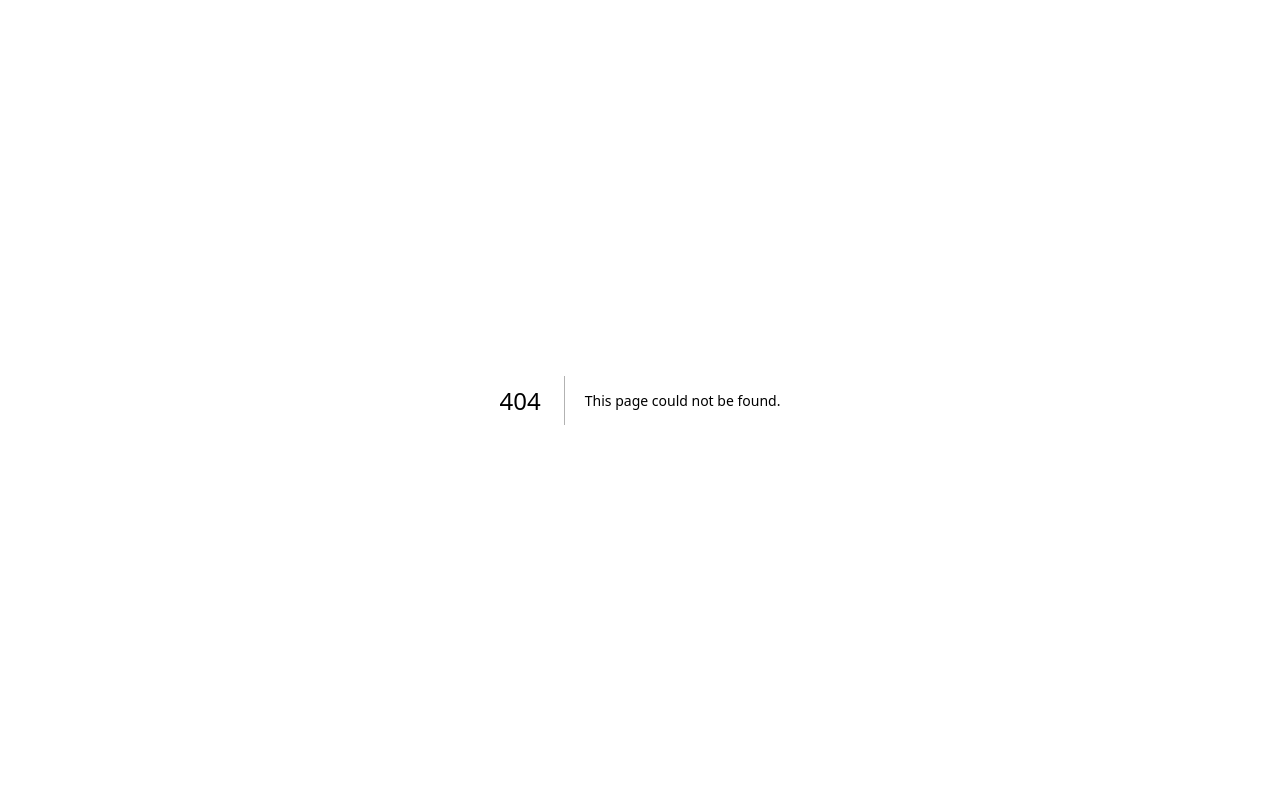
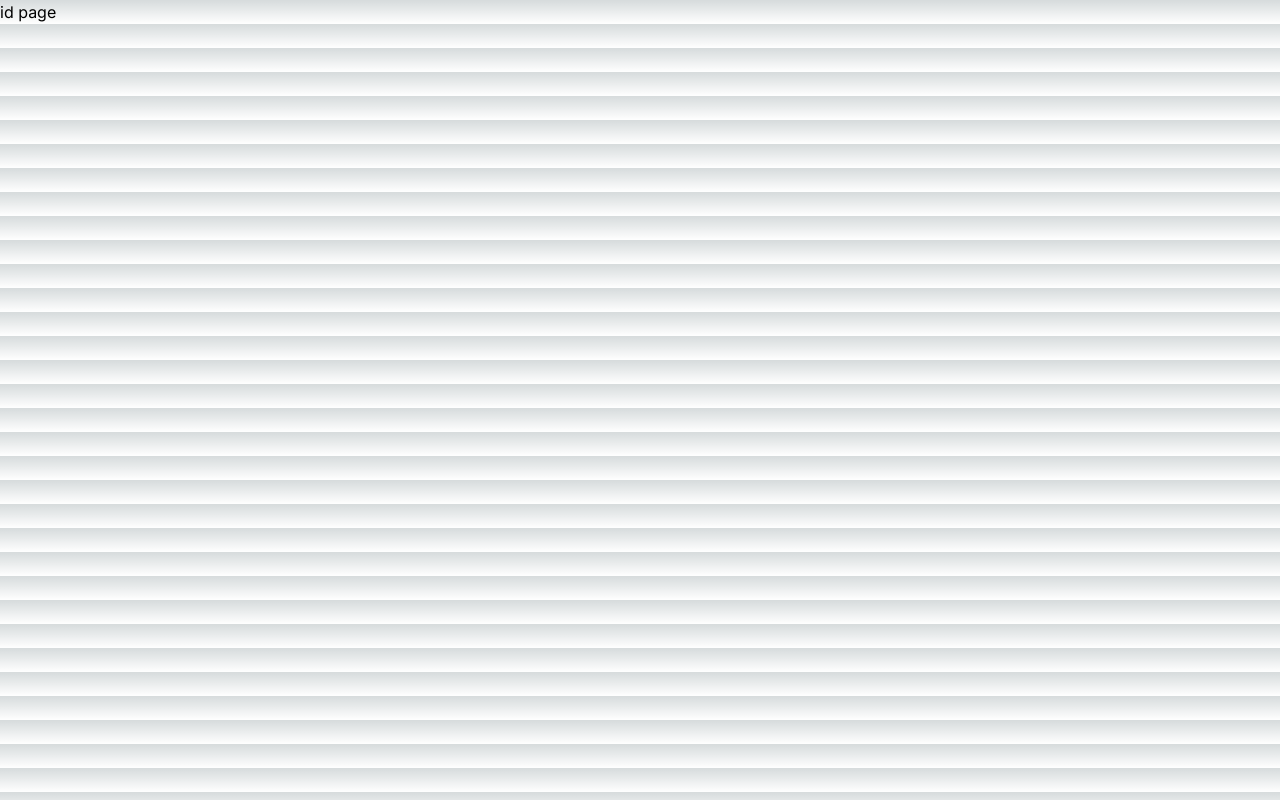
Before and after one commit to AnilBASARAN/scottappnextjss, a Next.js app: page /docs/1 in a window 1280 px wide. Before the commit this address had no page. Built offline with nearby package versions, Linux system fonts and the light colour scheme.

Commit message:
dynamic routing

```diff
--- /dev/null
+++ b/app/docs/[id]/page.tsx
@@ -0,0 +1,4 @@
+const DocsIdPage = ()=> {
+    return <div>id page</div>
+}
+export default DocsIdPage
```
